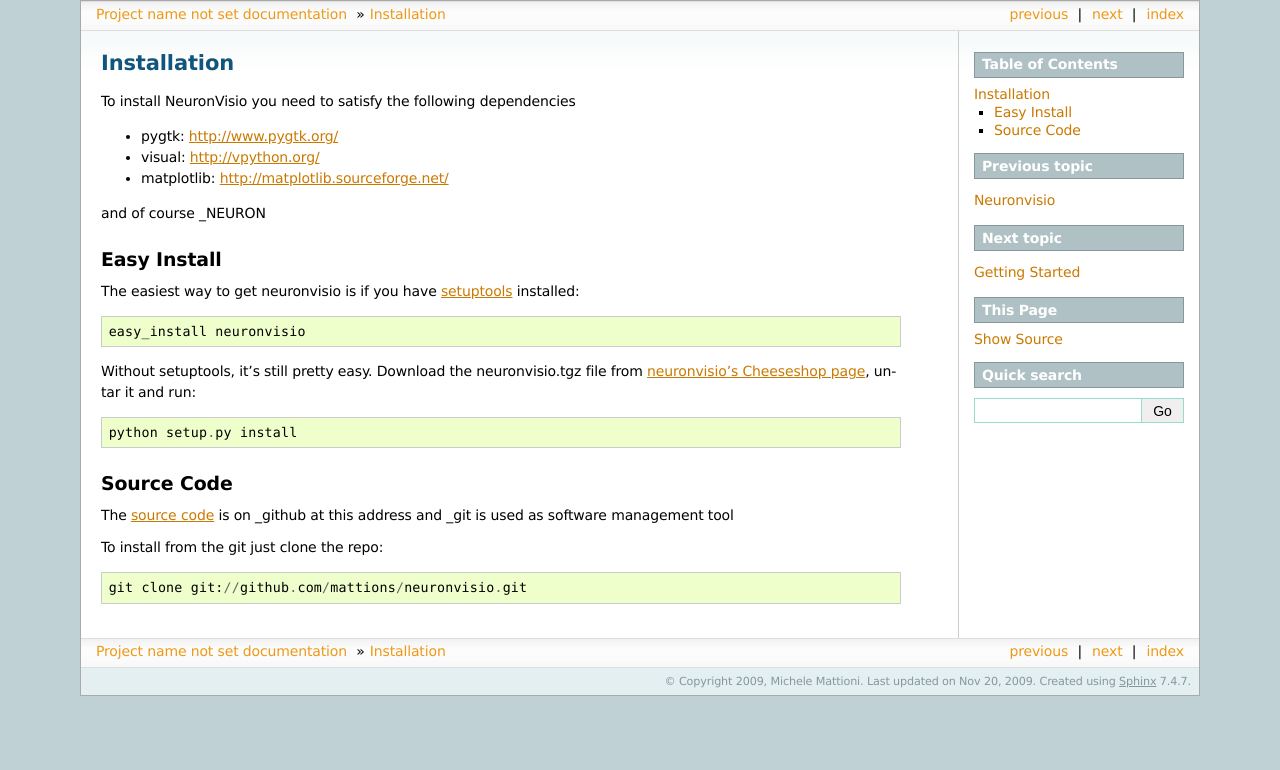
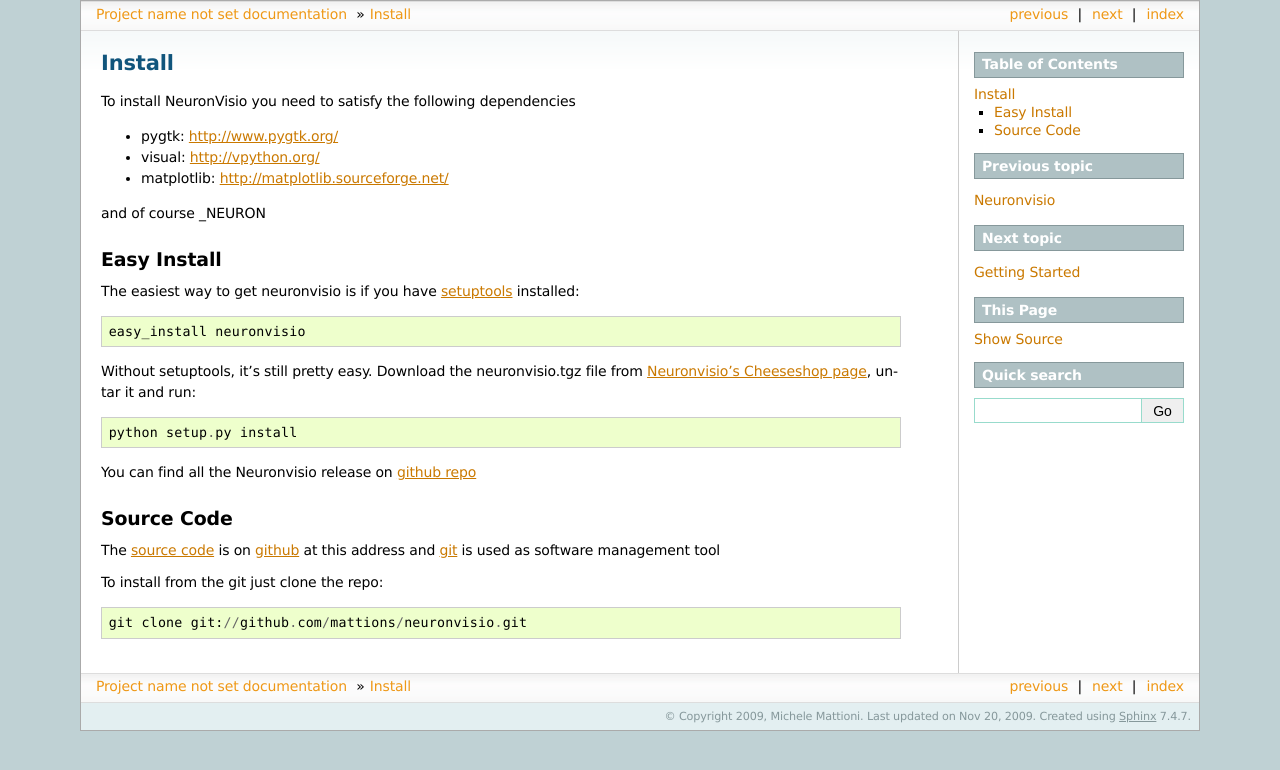
Before and after one commit to mattions/neuronvisio, a Sphinx documentation site: the page built from docs/install.rst, in a window 1280 px wide. Shown: the top 770 px of the page. Built offline with Sphinx 7.4.7, drawn with Linux system fonts in a browser that asks for light colours; formulas are drawn with MathJax 3; the version number could not be read and is left out.

Commit message:
Documentation follow the python convention for chapter and section

```diff
--- a/docs/changes.rst
+++ b/docs/changes.rst
@@ -1,4 +1,5 @@
+**********************
 Changes in Neuronvisio
-======================
+**********************
 
 .. include:: ../CHANGES
--- a/docs/installation.rst
+++ b/docs/install.rst
@@ -1,5 +1,8 @@
-Installation
-============
+.. _install:
+
+*******
+Install
+*******
 
 To install NeuronVisio you need to satisfy the following dependencies
 
@@ -12,27 +15,33 @@
 .. NEURON: http://www.neuron.yale.edu/neuron/
 
 Easy Install
-------------
+============
 
 The easiest way to get neuronvisio is if you have setuptools_ installed::
 
     easy_install neuronvisio
 
 Without setuptools, it's still pretty easy. Download the neuronvisio.tgz file from
-`neuronvisio's Cheeseshop page`_, untar it and run::
+`Neuronvisio's Cheeseshop page`_, untar it and run::
 
     python setup.py install
 
-.. _neuronvisio's Cheeseshop page: http://pypi.python.org/pypi/neuronvisio/
+.. _Neuronvisio's Cheeseshop page: http://pypi.python.org/pypi/neuronvisio/
 .. _setuptools: http://peak.telecommunity.com/DevCenter/EasyInstall
 
+You can find all the Neuronvisio release on `github repo`_
+
+.. _github repo: http://github.com/mattions/neuronvisio/downloads
+
+.. _source-code:
+
 Source Code
------------
+===========
 
-The `source code`_ is on _github at this address and _git is used as software
+The `source code`_ is on github_ at this address and git_ is used as software
 management tool
 
-.. _source code: _http://github.com/mattions/neuronvisio
+.. _source code: http://github.com/mattions/neuronvisio
 .. _github: https://github.com/
 .. _git: http://git-scm.com/
 
--- a/docs/reference.rst
+++ b/docs/reference.rst
@@ -1,5 +1,6 @@
+*********
 Reference
-=========
+*********
 
 The API directly from the docstrings in the code_.
 
```
Also changed, not shown: docs/gettingstarted.rst (+21 -15 lines), docs/index.rst (+10 -7 lines), docs/screenshots.rst (+8 -7 lines), 3 other files.
